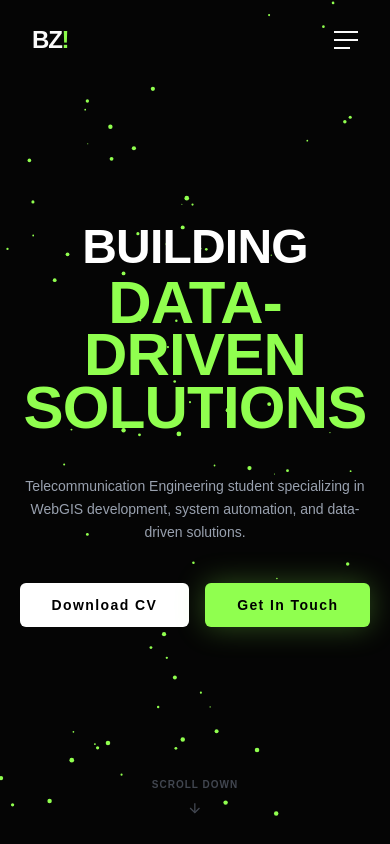
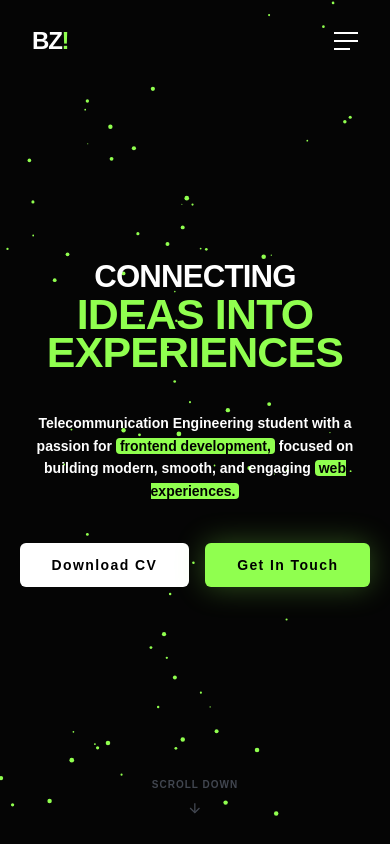
Before and after one commit to badarbaradja/bzportofolio, a Next.js app: page / in a window 390 px wide. Shown: the top 844 px of the page. Built offline with nearby package versions, Linux system fonts and the light colour scheme.

Commit message:
feat: implement responsive Navbar and dynamic Contact page with integrated contact form

```diff
--- a/app/contact/page.tsx
+++ b/app/contact/page.tsx
@@ -84,10 +84,15 @@ export default function ContactPage() {
               initial={{ y: "100%", opacity: 0, filter: "blur(8px)" }}
               animate={{ y: "0%", opacity: 1, filter: "blur(0px)" }}
               transition={{ duration: 1.2, delay: 0.1, ease: fluidEase }}
-              className="text-[14vw] md:text-[9vw] lg:text-[8rem] xl:text-[10rem] font-black uppercase leading-[0.85] tracking-tighter"
+              className="text-[13vw] sm:text-[11vw] md:text-[8vw] xl:text-[9rem] font-black uppercase leading-[0.9] tracking-tighter"
             >
               OPEN TO <br />
-              <span className="text-gray-600">COLLABORATION</span>
+              {/* Mobile: pecah jadi 2 baris */}
+              <span className="text-gray-600 md:hidden">
+                COLLAB<br />ORATION
+              </span>
+              {/* Desktop: satu baris */}
+              <span className="text-gray-600 hidden md:inline">COLLABORATION</span>
               <span className="text-[#90ff4f]">.</span>
             </motion.h1>
           </div>
--- a/components/HeroSection.tsx
+++ b/components/HeroSection.tsx
@@ -95,9 +95,9 @@ export default function HeroSection() {
           <div className="overflow-hidden">
             <motion.span
               variants={wordVariants}
-              className="block text-white text-5xl sm:text-6xl md:text-7xl leading-tight"
+              className="block text-white text-[8vw] sm:text-5xl md:text-7xl leading-tight"
             >
-              BUILDING
+              CONNECTING
             </motion.span>
           </div>
 
@@ -105,9 +105,9 @@ export default function HeroSection() {
           <div className="overflow-hidden">
             <motion.span
               variants={wordVariants}
-              className="block text-[#90ff4f] text-6xl sm:text-7xl md:text-[9rem] leading-[0.88] hover:drop-shadow-[0_0_25px_rgba(144,255,79,0.6)] transition-all duration-500"
+              className="block text-[#90ff4f] text-[11vw] sm:text-6xl md:text-[9rem] leading-[0.88] hover:drop-shadow-[0_0_25px_rgba(144,255,79,0.6)] transition-all duration-500"
             >
-              DATA-DRIVEN
+              IDEAS INTO
             </motion.span>
           </div>
 
@@ -115,9 +115,9 @@ export default function HeroSection() {
           <div className="overflow-hidden">
             <motion.span
               variants={wordVariants}
-              className="block text-[#90ff4f] text-6xl sm:text-7xl md:text-[9rem] leading-[0.88] hover:drop-shadow-[0_0_25px_rgba(144,255,79,0.6)] transition-all duration-500"
+              className="block text-[#90ff4f] text-[11vw] sm:text-6xl md:text-[9rem] leading-[0.88] hover:drop-shadow-[0_0_25px_rgba(144,255,79,0.6)] transition-all duration-500"
             >
-              SOLUTIONS
+              EXPERIENCES
             </motion.span>
           </div>
         </motion.h1>
@@ -133,10 +133,12 @@ export default function HeroSection() {
           initial={{ opacity: 0, y: 24 }}
           animate={{ opacity: 1, y: 0 }}
           transition={{ duration: 0.9, delay: 0.85, ease: [0.16, 1, 0.3, 1] }}
-          className="mt-10 text-gray-400 text-sm md:text-base max-w-xl mx-auto font-medium leading-relaxed"
+          className="mt-10 text-white text-sm md:text-base max-w-xl mx-auto font-semibold leading-relaxed"
         >
-          Telecommunication Engineering student specializing in WebGIS development,
-          system automation, and data-driven solutions.
+          Telecommunication Engineering student with a passion for{" "}
+          <span className="bg-[#90ff4f] text-black px-1 rounded-sm">frontend development,</span>{" "}
+          focused on building modern, smooth, and engaging{" "}
+          <span className="bg-[#90ff4f] text-black px-1 rounded-sm">web experiences.</span>
         </motion.p>
 
         {/* BUTTONS */}
--- a/components/Navbar.tsx
+++ b/components/Navbar.tsx
@@ -2,52 +2,145 @@
 
 import Link from "next/link";
 import { usePathname } from "next/navigation";
+import { useState } from "react";
+import { motion, AnimatePresence } from "framer-motion";
+
+const navLinks = [
+  { href: "/", label: "Home" },
+  { href: "/about", label: "About" },
+  { href: "/contact/projects", label: "Projects" },
+  { href: "/contact", label: "Contact" },
+];
 
 export default function Navbar() {
   const pathname = usePathname();
+  const [isOpen, setIsOpen] = useState(false);
+
+  const toggleMenu = () => setIsOpen((prev) => !prev);
+  const closeMenu = () => setIsOpen(false);
 
   return (
-    <nav className="fixed top-0 left-0 w-full px-8 py-6 flex justify-between items-center z-50 mix-blend-difference text-white pointer-events-auto">
+    <>
+      <nav className="fixed top-0 left-0 w-full px-8 py-6 flex justify-between items-center z-50">
+        {/* Logo */}
         <Link
           href="/"
-        className="text-2xl font-black tracking-tighter cursor-pointer hover:scale-110 transition-transform"
+          onClick={closeMenu}
+          className="text-2xl font-black tracking-tighter text-white cursor-pointer hover:scale-110 transition-transform"
         >
-        BZ<span className="text-[#90ff4f] mix-blend-normal">!</span>
+          BZ<span className="text-[#90ff4f]">!</span>
         </Link>
 
-      <div className="hidden md:flex items-center gap-8 font-medium text-sm">
+        {/* Desktop nav */}
+        <div className="hidden md:flex items-center gap-8 font-medium text-sm text-white">
+          {navLinks.map((link) => (
+            link.label === "Contact" ? (
               <Link
-          href="/"
-          className={`hover:text-[#90ff4f] transition-colors ${pathname === "/" ? "text-[#90ff4f]" : ""}`}
-        >
-          Home
-        </Link>
-        <Link
-          href="/about"
-          className={`hover:text-[#90ff4f] transition-colors ${pathname === "/about" ? "text-[#90ff4f]" : ""}`}
-        >
-          About
-        </Link>
-        <Link
-          href="/contact/projects"
-          className={`hover:text-[#90ff4f] transition-colors ${pathname === "/projects" ? "text-[#90ff4f]" : ""}`}
-        >
-          Projects
-        </Link>
-        <Link
-          href="/contact"
-          className="px-6 py-2.5 bg-[#90ff4f] text-black font-bold rounded-md transition-colors cursor-pointer mix-blend-normal hover:bg-white"
+                key={link.href}
+                href={link.href}
+                className="px-6 py-2.5 bg-[#90ff4f] text-black font-bold rounded-md transition-colors cursor-pointer hover:bg-white"
               >
                 Contact
               </Link>
+            ) : (
+              <Link
+                key={link.href}
+                href={link.href}
+                className={`hover:text-[#90ff4f] transition-colors ${pathname === link.href ? "text-[#90ff4f]" : ""}`}
+              >
+                {link.label}
+              </Link>
+            )
+          ))}
         </div>
 
-      {/* Mobile hamburger (optional, simple) */}
-      <div className="md:hidden flex flex-col gap-1.5 cursor-pointer pointer-events-auto">
-        <span className="w-6 h-0.5 bg-white block"></span>
-        <span className="w-6 h-0.5 bg-white block"></span>
-        <span className="w-4 h-0.5 bg-white block"></span>
+        {/* Hamburger button */}
+        <button
+          id="hamburger-menu-btn"
+          onClick={toggleMenu}
+          aria-label="Toggle menu"
+          className="md:hidden flex flex-col gap-1.5 cursor-pointer z-[60] relative p-2 -mr-2"
+        >
+          <motion.span
+            animate={isOpen ? { rotate: 45, y: 8 } : { rotate: 0, y: 0 }}
+            transition={{ duration: 0.3 }}
+            className="w-6 h-0.5 bg-white block origin-center"
+          />
+          <motion.span
+            animate={isOpen ? { opacity: 0, scaleX: 0 } : { opacity: 1, scaleX: 1 }}
+            transition={{ duration: 0.3 }}
+            className="w-6 h-0.5 bg-white block"
+          />
+          <motion.span
+            animate={isOpen ? { rotate: -45, y: -8, width: "1.5rem" } : { rotate: 0, y: 0, width: "1rem" }}
+            transition={{ duration: 0.3 }}
+            className="w-4 h-0.5 bg-white block origin-center"
+          />
+        </button>
+      </nav>
+
+      {/* Mobile drawer overlay */}
+      <AnimatePresence>
+        {isOpen && (
+          <>
+            {/* Backdrop */}
+            <motion.div
+              key="backdrop"
+              initial={{ opacity: 0 }}
+              animate={{ opacity: 1 }}
+              exit={{ opacity: 0 }}
+              transition={{ duration: 0.3 }}
+              onClick={closeMenu}
+              className="fixed inset-0 bg-black/60 backdrop-blur-sm z-[45] md:hidden"
+            />
+
+            {/* Drawer */}
+            <motion.div
+              key="drawer"
+              initial={{ x: "100%" }}
+              animate={{ x: 0 }}
+              exit={{ x: "100%" }}
+              transition={{ duration: 0.35, ease: [0.22, 1, 0.36, 1] }}
+              className="fixed top-0 right-0 h-full w-72 bg-[#0a0a0a] border-l border-gray-800 z-[55] md:hidden flex flex-col pt-24 px-8 pb-10"
+            >
+              <div className="flex flex-col gap-2">
+                {navLinks.map((link, i) => (
+                  <motion.div
+                    key={link.href}
+                    initial={{ opacity: 0, x: 30 }}
+                    animate={{ opacity: 1, x: 0 }}
+                    transition={{ delay: 0.1 + i * 0.07, duration: 0.4, ease: [0.22, 1, 0.36, 1] }}
+                  >
+                    {link.label === "Contact" ? (
+                      <Link
+                        href={link.href}
+                        onClick={closeMenu}
+                        className="block mt-4 px-6 py-3 bg-[#90ff4f] text-black font-bold text-center rounded-md hover:bg-white transition-colors"
+                      >
+                        Contact
+                      </Link>
+                    ) : (
+                      <Link
+                        href={link.href}
+                        onClick={closeMenu}
+                        className={`block py-4 text-xl font-bold border-b border-gray-800 transition-colors ${pathname === link.href ? "text-[#90ff4f]" : "text-white hover:text-[#90ff4f]"
+                          }`}
+                      >
+                        {link.label}
+                      </Link>
+                    )}
+                  </motion.div>
+                ))}
               </div>
-    </nav>
+
+              {/* Footer drawer */}
+              <div className="mt-auto text-xs text-gray-600 tracking-widest font-bold">
+                BADAR ZAKI BARADJA
+              </div>
+            </motion.div>
+          </>
+        )}
+      </AnimatePresence>
+    </>
   );
 }
```
Also changed, not shown: 1 other file (tests, documents, lock files or other folders). Lines whose indentation alone changed are shown as unchanged.
